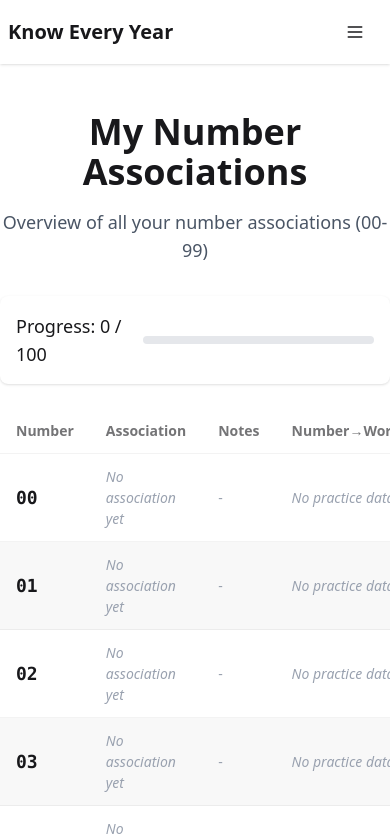
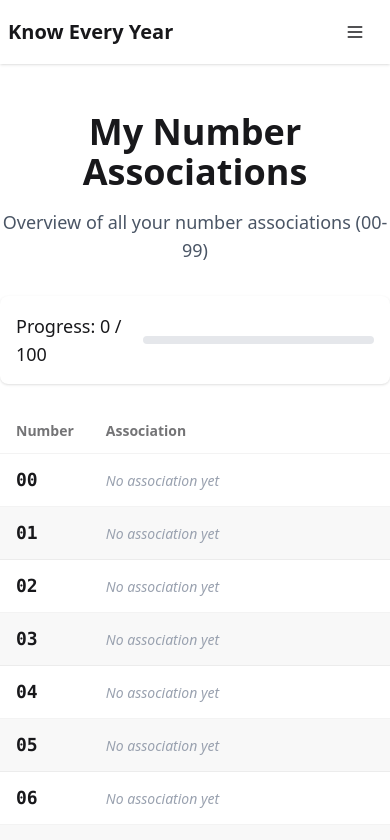
Before and after one commit to koljapluemer/know-every-year, a Vue app: page /list-pegs in a window 390 px wide. Shown: the top 840 px of the page. Built offline with nearby package versions, Linux system fonts and the light colour scheme.

Commit message:
optimize tables for mobile

```diff
--- a/src/components/lists/render/ListRenderNumberAssociations.vue
+++ b/src/components/lists/render/ListRenderNumberAssociations.vue
@@ -20,10 +20,10 @@
           <tr>
             <th class="w-20">Number</th>
             <th>Association</th>
-            <th>Notes</th>
-            <th class="w-32">Number→Word Due</th>
-            <th class="w-32">Word→Number Due</th>
-            <th class="w-16">Status</th>
+            <th class="hidden md:table-cell">Notes</th>
+            <th class="hidden md:table-cell w-32">Number→Word Due</th>
+            <th class="hidden md:table-cell w-32">Word→Number Due</th>
+            <th class="hidden md:table-cell w-16">Status</th>
           </tr>
         </thead>
         <tbody>
@@ -42,7 +42,7 @@
                 No association yet
               </span>
             </td>
-            <td>
+            <td class="hidden md:table-cell">
               <span v-if="item.association?.notes" class="text-sm text-gray-600">
                 {{ item.association.notes }}
               </span>
@@ -50,7 +50,7 @@
                 -
               </span>
             </td>
-            <td class="text-sm">
+            <td class="hidden md:table-cell text-sm">
               <span v-if="item.association?.numberToWordLearningData">
                 <WidgetDueDate :due-date="item.association.numberToWordLearningData.due" />
               </span>
@@ -58,7 +58,7 @@
                 No practice data yet
               </span>
             </td>
-            <td class="text-sm">
+            <td class="hidden md:table-cell text-sm">
               <span v-if="item.association?.wordToNumberLearningData">
                 <WidgetDueDate :due-date="item.association.wordToNumberLearningData.due" />
               </span>
@@ -66,7 +66,7 @@
                 No practice data yet
               </span>
             </td>
-            <td class="text-center">
+            <td class="hidden md:table-cell text-center">
               <div v-if="item.association" class="flex justify-center">
                 <CheckCircle class="w-5 h-5 text-success" />
               </div>
--- a/src/components/lists/render/ListRenderYears.vue
+++ b/src/components/lists/render/ListRenderYears.vue
@@ -5,9 +5,9 @@
         <tr>
           <th>Year</th>
           <th>Events</th>
-          <th>Notes</th>
-          <th>Digit Associations</th>
-          <th>Learning Data</th>
+          <th class="hidden md:table-cell">Notes</th>
+          <th class="hidden md:table-cell">Digit Associations</th>
+          <th class="hidden md:table-cell">Learning Data</th>
         </tr>
       </thead>
       <tbody>
--- a/src/components/lists/widgets/ListWidgetYear.vue
+++ b/src/components/lists/widgets/ListWidgetYear.vue
@@ -17,8 +17,8 @@
     </div>
     <span v-else>-</span>
   </td>
-  <td>{{ yearData?.notes || '-' }}</td>
-  <td>
+  <td class="hidden md:table-cell">{{ yearData?.notes || '-' }}</td>
+  <td class="hidden md:table-cell">
     <div class="flex flex-row gap-1">
       <div class="text-sm">
         {{ firstNumberAssociation || '?' }}
@@ -29,7 +29,7 @@
       </div>
     </div>
   </td>
-  <td>
+  <td class="hidden md:table-cell">
     <div class="flex flex-col gap-1 text-xs">
       <div v-if="yearData?.yearToEventsLearningData">
         <span class="text-gray-600">Year→Events:</span>
```
